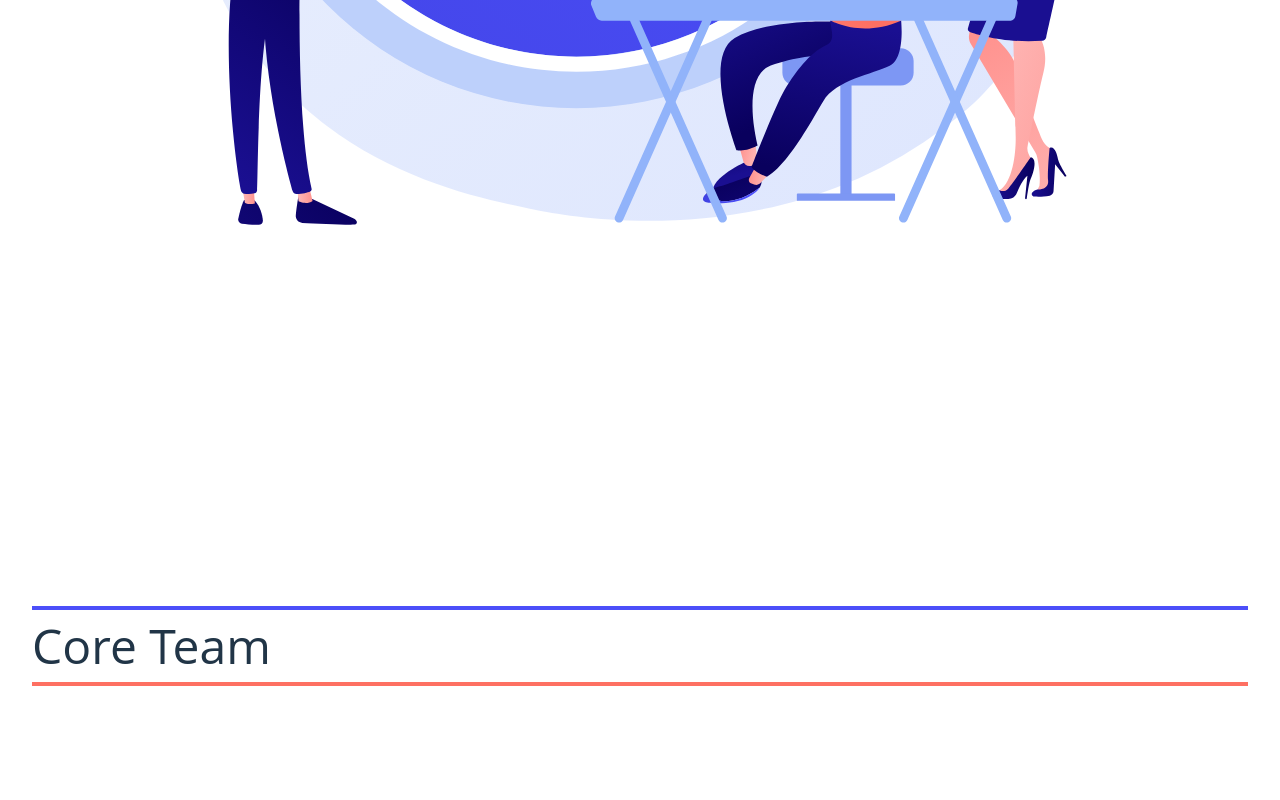
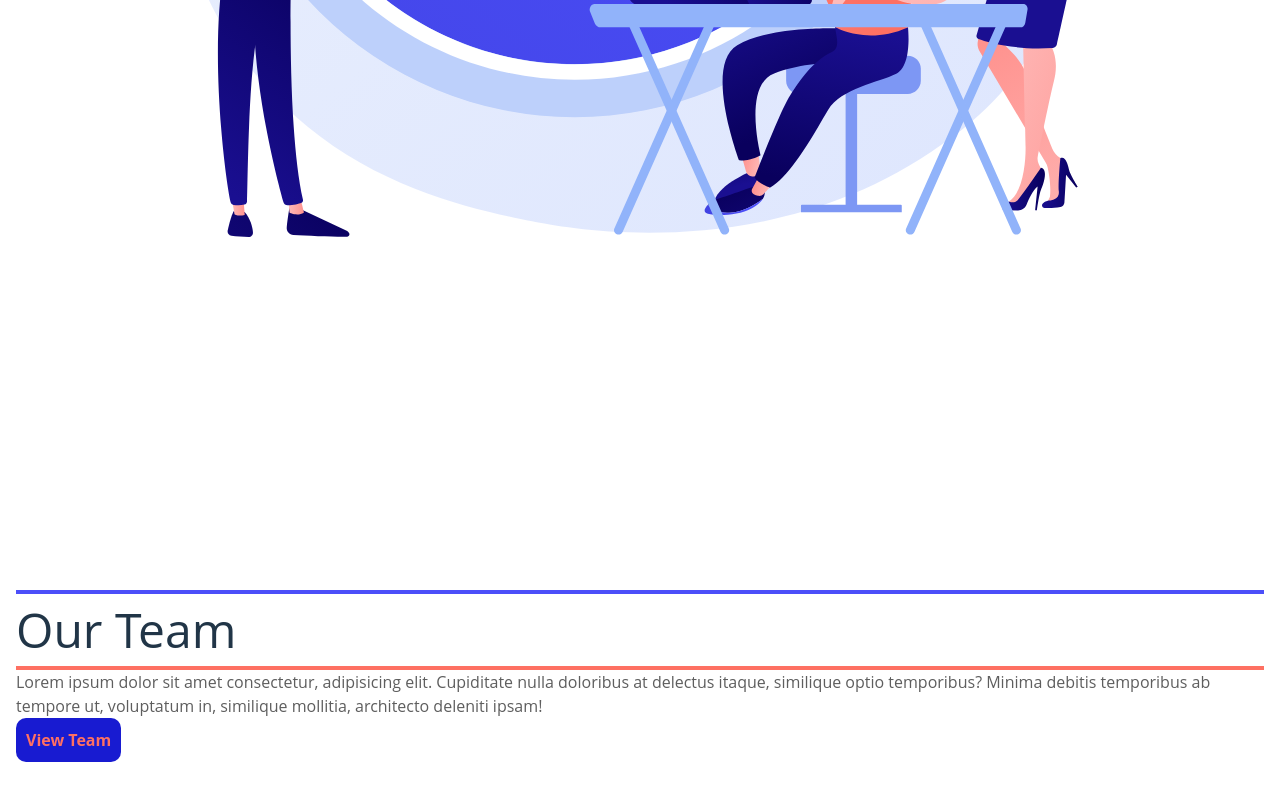
Before and after one commit to niranjan-official/Gdsc-Providence, a React (Vite) app: page / in a window 1280 px wide. Shown: the part 1906-2706 px from the top of the page. Built offline with nearby package versions, Linux system fonts and the light colour scheme; a web font is replaced by a local one.

Commit message:
team page added

```diff
--- a/src/App.css
+++ b/src/App.css
@@ -1,15 +1,18 @@
-#home,#about,#events,#team{
+#home,#events{
   height: 100vh;
 }
 #home,#about,#events,#team{
   width: 100vw;
-  padding: 2rem;
+  padding: 1rem;
 }
-#about{
+#about,#team{
   height: max-content;
 }
 #home{
     padding-top: 6rem;
+}
+p{
+  color: rgb(94, 94, 94);
 }
 @media(min-width:1024px){
   #about,#events,#team{
--- a/src/Pages/About/About.tsx
+++ b/src/Pages/About/About.tsx
@@ -15,7 +15,7 @@ const About = () => {
           </div>
 
           <div className='lg:w-1/2 lg:h-full w-full h-auto'>
-            <img src={about_logo} alt="" className='lg:h-full lg:w-auto lg:relative lg:-top-16 lg:left-10' />
+            <img src={about_logo} alt="" className='lg:h-full lg:w-auto lg:relative lg:-top-16 lg:left-10 -z-20' />
           </div>
 
         </div>
--- a/src/Pages/Home/Home.css
+++ b/src/Pages/Home/Home.css
@@ -13,6 +13,7 @@
 }
 .home h1{
     font-size: 2rem;
+    font-weight: bold;
 }
 .home h2{
     color: rgb(82, 82, 82);
--- a/src/Pages/Home/Home.tsx
+++ b/src/Pages/Home/Home.tsx
@@ -8,8 +8,8 @@ const Home = () => {
     <section id='home' className='bg'>
       <div className='h-full w-full flex justify-between items-center lg:items-start home'>
 
-        <div className='flex flex-col items-center justify-center lg:justify-start text-center p-2 w-full h-full lg:mt-20 '>
-          <img src={logo} alt="" className='w-40 h-auto' />
+        <div className='flex flex-col items-center justify-center lg:justify-start text-center p-2 w-full h-full lg:mt-20 lg:pb-0 pb-20  '>
+          <img src={logo} alt="" className='lg:w-40 w-28 h-auto' />
           <h1>Google Developer Student Clubs</h1>
           <h2 className='pt-3 lg:pt-0'>Providence College of Engineering</h2>
           <img src={colors} alt="" className='w-36 h-auto mt-2'/>
--- a/src/Pages/Team/Team.css
+++ b/src/Pages/Team/Team.css
@@ -0,0 +1,12 @@
+#team button{
+    padding: 10px;
+    background-color: #181bd1;
+    color: rgb(254 112 98);
+    font-weight: bolder;
+    border-radius: 10px;
+}
+#team button:hover{
+    color: rgb(248, 65, 48);
+    background-color: #020486;
+
+}
--- a/src/Pages/Team/Team.tsx
+++ b/src/Pages/Team/Team.tsx
@@ -1,12 +1,25 @@
 // import React from 'react'
 import PageHead from '../../components/PageHead/PageHead'
 import './Team.css'
+import team_logo from '../../assets/team-logo.svg'
 
 const Team = () => {
   return (
     <section id='team'>
-      <div className='w-full h-full bg-pink-300'>
-        <PageHead name='Core Team'/>
+      <div className='w-full h-full'>
+        <PageHead name='Our Team'/>
+        <div className='w-full h-full flex lg:flex-row flex-col-reverse'>
+          <div className='lg:w-1/2 lg:h-full w-full p-4 lg:pt-16 flex flex-col items-center'>
+            <p className='lg:text-3xl lg:text-left text-center'>
+              Lorem ipsum dolor sit amet consectetur, adipisicing elit. Cupiditate nulla doloribus at delectus itaque, similique optio temporibus? Minima debitis temporibus ab tempore ut, voluptatum in, similique mollitia, architecto deleniti ipsam!
+            </p>
+            <button className='w-40 text-xl m-4 mt-8'>View Team</button>
+          </div>
+          <div className='lg:w-1/2 lg:h-full w-full h-auto'>
+          <img src={team_logo} alt="" className='lg:h-full lg:w-auto lg:relative lg:-top-16 lg:left-10 -z-20' />
+
+          </div>
+        </div>
       </div>
     </section>
   )
--- a/src/components/Footer/Footer.tsx
+++ b/src/components/Footer/Footer.tsx
@@ -7,7 +7,7 @@ const Footer = () => {
     <footer>
         <div className='w-full h-full shadow-2xl bg-slate-300 flex items-center justify-center'>
           <div className='flex justify-center'>
-            <img src={icon} alt="" className='w-2/5 h-auto'/>
+            {/* <img src={icon} alt="" className='w-2/5 h-auto'/> */}
           </div>
         </div>
     </footer>
--- a/src/components/Header/Header.tsx
+++ b/src/components/Header/Header.tsx
@@ -64,7 +64,7 @@ const Header = () => {
     <header className='fixed top-0 shadow-md '>
 
       <Navbar className="z-10 h-full max-w-full rounded-none px-4 lg:px-8">
-        <div className="flex items-center justify-between text-blue-gray-900 header">
+        <div className="flex items-center justify-between text-blue-gray-900 header z-50">
           <div className='flex items-center'>
           <img className='w-16 h-auto' src={gdscLogo} alt="" />
           <h1 className='text-2xl ml-3'>GDSC-Providence</h1>
--- a/src/components/PageHead/PageHead.tsx
+++ b/src/components/PageHead/PageHead.tsx
@@ -7,9 +7,9 @@ interface Name{
 const PageHead = ({name}:Name) => {
   return (
     <div className='flex lg:flex-row flex-col items-center team'>
-      <hr className='lg:w-32' style={{borderColor:'#4c4ff9'}}/>
+      <hr className='lg:w-32 lg:block hidden' style={{borderColor:'#4c4ff9'}}/>
       <h1 className='pl-4 pr-4'>{name}</h1>
-      <hr className='lg:w-32 w-32 ' style={{borderColor:'rgb(254 112 98)'}}/>
+      <hr className=' w-32 ' style={{borderColor:'rgb(254 112 98)'}}/>
     </div>
   )
 }
```
Also changed, not shown: src/assets/team-logo.svg (added).
